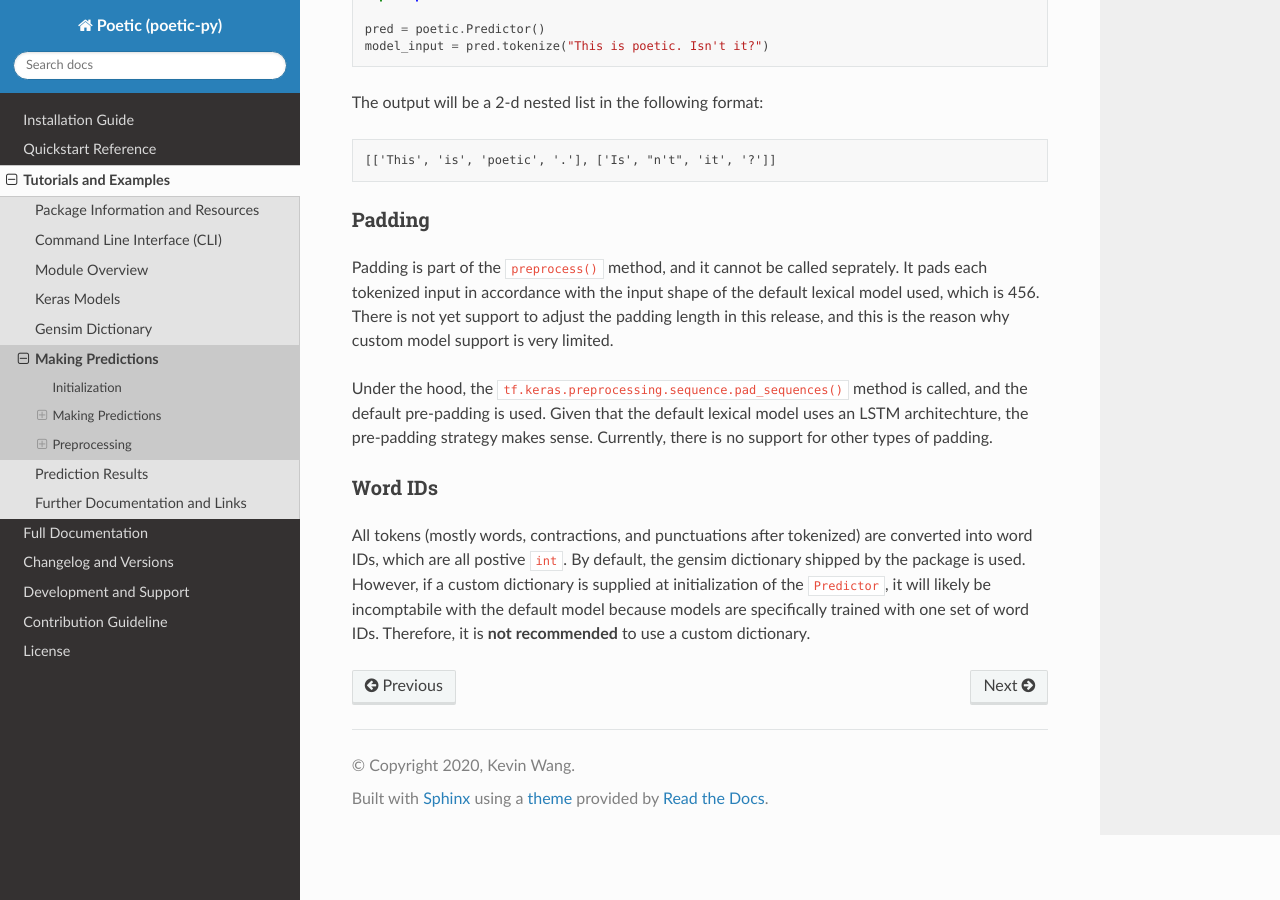
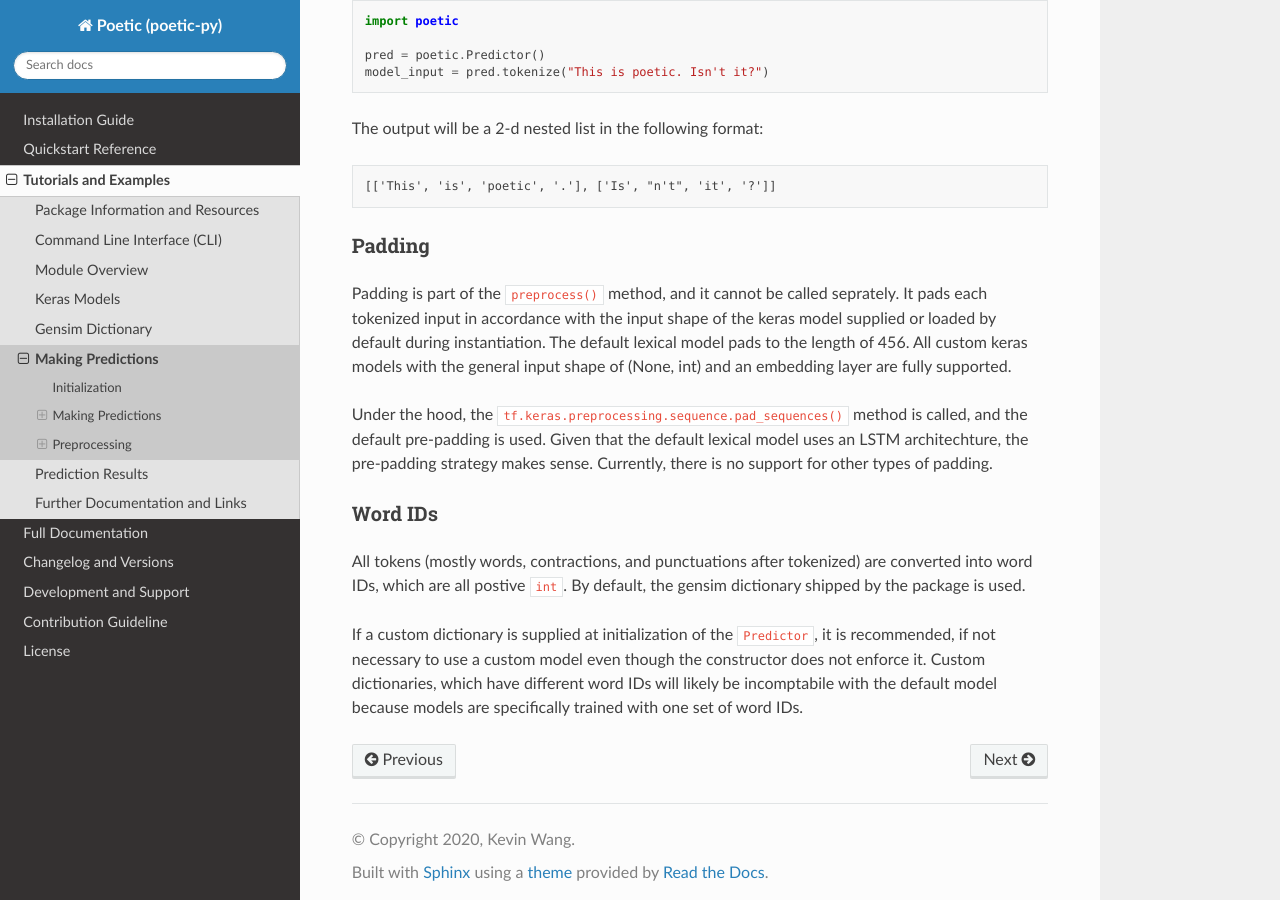
Before and after one commit to kevin931/poetic, a Sphinx documentation site: the page built from docs/source/usage/predictor.rst, in a window 1280 px wide and 900 px high, scrolled down 2923 px. Built offline with Sphinx 7.4.7 and the Read the Docs theme 2.0.0, drawn with Linux system fonts in a browser that asks for light colours; some of the changed text lies outside the part shown.

Commit message:
Updated for custom model and dictionary

```diff
--- a/docs/source/usage/predictor.rst
+++ b/docs/source/usage/predictor.rst
@@ -26,17 +26,16 @@
     pred = poetic.Predictor()
 
 In this example, all default parameters are used, and the default lexical model and dictionary
-will be loaded. There is **not yet** official support for custom model and dictionary. However,
-``Predictor`` does accept previously loaded assets using either keras and gensim's API or poetic's
-``Initializer`` class:
+will be loaded. Starting in v.1.1.0, there is support to initialize the ``Predictor`` with custom
+model and dictionary using either keras and gensim's API or poetic's ``Initializer`` class:
 
 .. code-block:: python
 
     import poetic
 
-    model = poetic.util.Initializer.load_model()
-    dictionary = poetic.util.Initializer.load_dict()
-    pred = poetic.Predictor(model=model, dict=dictionary)
+    model = poetic.util.Initializer.load_model(model_path="<PATH>", weights_path="<PATH>")
+    dictionary = poetic.util.Initializer.load_dict(dictionary_path="<PATH>")
+    pred = poetic.Predictor(model=model, dictionary=dictionary)
 
 If the default models have not been downloaded from its GitHub repo, there is an option to
 override the user input prompt:
@@ -67,9 +66,11 @@
 -------------------------
 
 To predict a string, use the ``predict()`` method of the ``Predictor`` instance. The input
-string can consist of multiple sentences, which are then tokenized by preprocessor. The **longest**
-supported sentence (after sentence tokenization) is **456 tokens**, including words and
-punctuations.
+string can consist of multiple sentences, which are then tokenized by the preprocessor. The
+**longest** supported sentence (after sentence tokenization) depends on the model input shape,
+which the ``Predictor`` recognizes automatically. For the default lexical model, the maximum is
+is **456 tokens**, including words and punctuations, and unsupported length will throw an
+``InputLengthError``.
 
 As an example of string prediction:
 
@@ -162,9 +163,10 @@
 --------
 
 Padding is part of the ``preprocess()`` method, and it cannot be called seprately.
-It pads each tokenized input in accordance with the input shape of the default lexical
-model used, which is 456. There is not yet support to adjust the padding length in this
-release, and this is the reason why custom model support is very limited.
+It pads each tokenized input in accordance with the input shape of the keras model
+supplied or loaded by default during instantiation. The default lexical model pads
+to the length of 456. All custom keras models with the general input shape of
+(None, int) and an embedding layer are fully supported.
 
 Under the hood, the ``tf.keras.preprocessing.sequence.pad_sequences()`` method is called,
 and the default pre-padding is used. Given that the default lexical model uses an LSTM
@@ -176,7 +178,9 @@
 
 All tokens (mostly words, contractions, and punctuations after tokenized) are converted
 into word IDs, which are all postive ``int``. By default, the gensim dictionary shipped
-by the package is used. However, if a custom dictionary is supplied at initialization of
-the ``Predictor``, it will likely  be incomptabile with the default model because models
-are specifically trained with one set of word IDs. Therefore, it is **not recommended**
-to use a custom dictionary.
+by the package is used.
+
+If a custom dictionary is supplied at initialization of the ``Predictor``, it is recommended,
+if not necessary to use a custom model even though the constructor does not enforce it.
+Custom dictionaries, which have different word IDs will likely be incomptabile with the
+default model because models are specifically trained with one set of word IDs.
```
